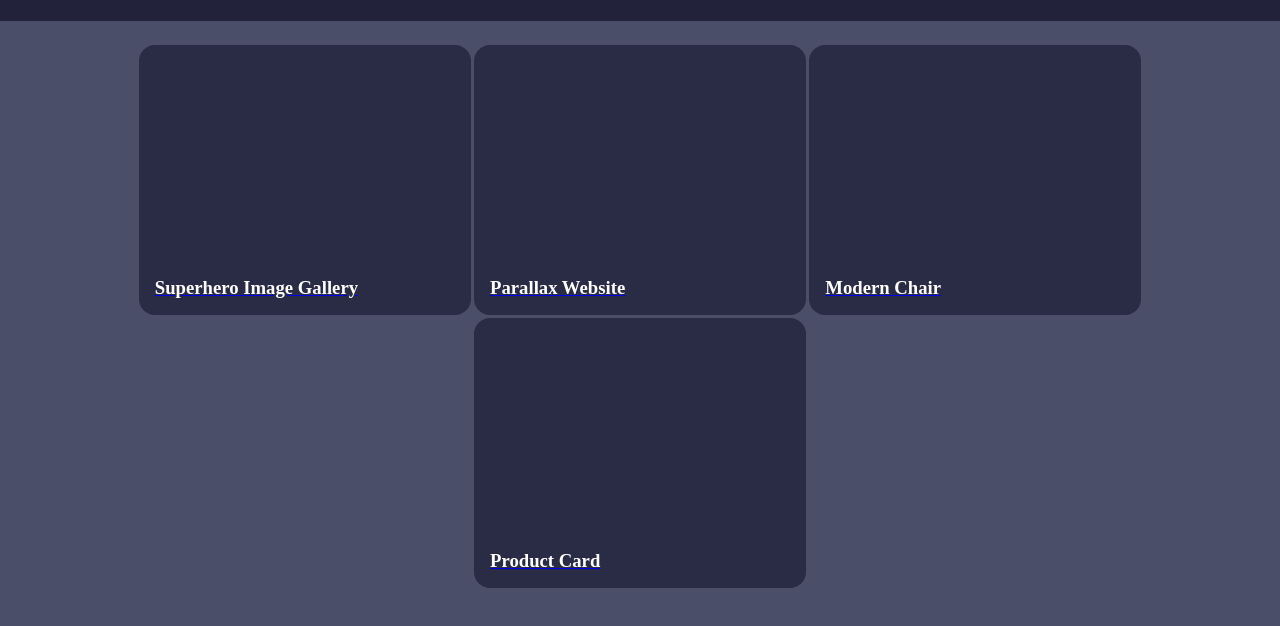
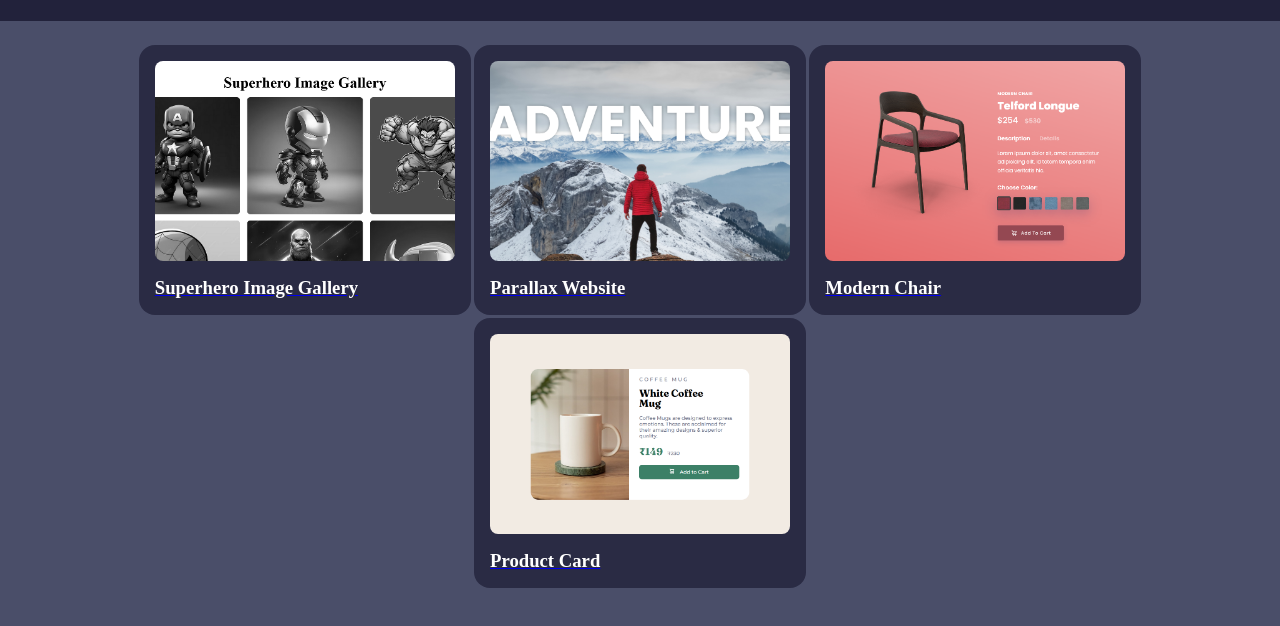
Before and after one commit to shahnawazAlam3641/css-mini-project, a plain HTML site: page index.html in a window 1280 px wide. Shown: the part 64-690 px from the top of the page. Drawn offline with Linux system fonts and the light colour scheme; the site is published under a folder, as on GitHub Pages, so addresses that start at the root find nothing.

Commit message:
Update style.css

```diff
--- a/style.css
+++ b/style.css
@@ -10,8 +10,6 @@ body{
 
 .nav{
     padding: 1.5rem;
-    background-color: #2a2b44;
-    background-color: #4a4e69;
     background-color: #22223b;
 
 }
@@ -37,9 +35,9 @@ body{
 }
 
 .card-superhero{
-    width: 300px; /* Set the width of your div */
-  height: 200px; /* Set the height of your div */
-  background-image: url('/superhero.png'); /* Replace 'your-image.jpg' with the path to your image */
+    width: 300px;
+  height: 200px;
+  background-image: url('superhero.png');
   background-size: cover;
   background-position: center;
   background-repeat: no-repeat;
@@ -50,9 +48,9 @@ body{
 }
 
 .card-chair{
-    width: 300px; /* Set the width of your div */
-  height: 200px; /* Set the height of your div */
-  background-image: url('/chair.png'); /* Replace 'your-image.jpg' with the path to your image */
+    width: 300px;
+  height: 200px;
+  background-image: url('chair.png');
   background-size: cover;
   background-position: center;
   background-repeat: no-repeat;
@@ -63,9 +61,9 @@ body{
 }
 
 .card-product{
-    width: 300px; /* Set the width of your div */
-  height: 200px; /* Set the height of your div */
-  background-image: url('/product.png'); /* Replace 'your-image.jpg' with the path to your image */
+    width: 300px;
+  height: 200px;
+  background-image: url('product.png');
   background-size: cover;
   background-position: center;
   background-repeat: no-repeat;
@@ -76,9 +74,9 @@ body{
 }
 
 .card-parallax{
-    width: 300px; /* Set the width of your div */
-  height: 200px; /* Set the height of your div */
-  background-image: url('/parallax.png'); /* Replace 'your-image.jpg' with the path to your image */
+    width: 300px;
+  height: 200px;
+  background-image: url('parallax.png');
   background-size: cover;
   background-position: center;
   background-repeat: no-repeat;
```
